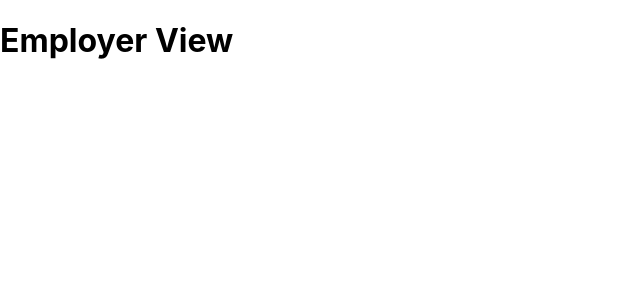
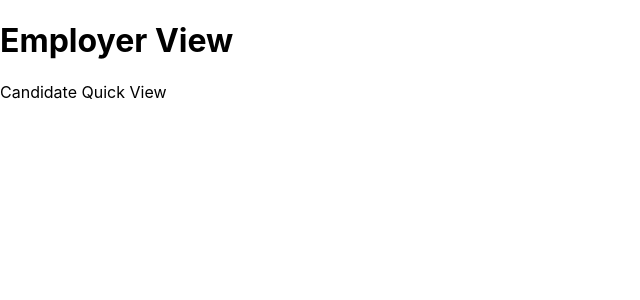
Before and after one commit to chris-menz/phe-frontend, a React (Create React App) app: page /employerView in a window 1280 px wide. Shown: the top 300 px of the page, without its empty margins (0-640 px from the left). Built offline with nearby package versions, Linux system fonts and the light colour scheme.

Commit message:
basic component

```diff
--- /dev/null
+++ b/src/components/candidateQuickView.jsx
@@ -0,0 +1,9 @@
+export default function CandidateQuickView () {
+    return (
+        <main>
+            <div>
+                Candidate Quick View
+            </div>
+        </main>
+    )
+}
--- a/src/routes/employerView.jsx
+++ b/src/routes/employerView.jsx
@@ -1,7 +1,10 @@
+import CandidateQuickView from "../components/candidateQuickView";
+
 export default function EmployerView(){
     return(
         <main>
            <h1>Employer View</h1>
+           <CandidateQuickView></CandidateQuickView>
         </main>
 
     )
```
